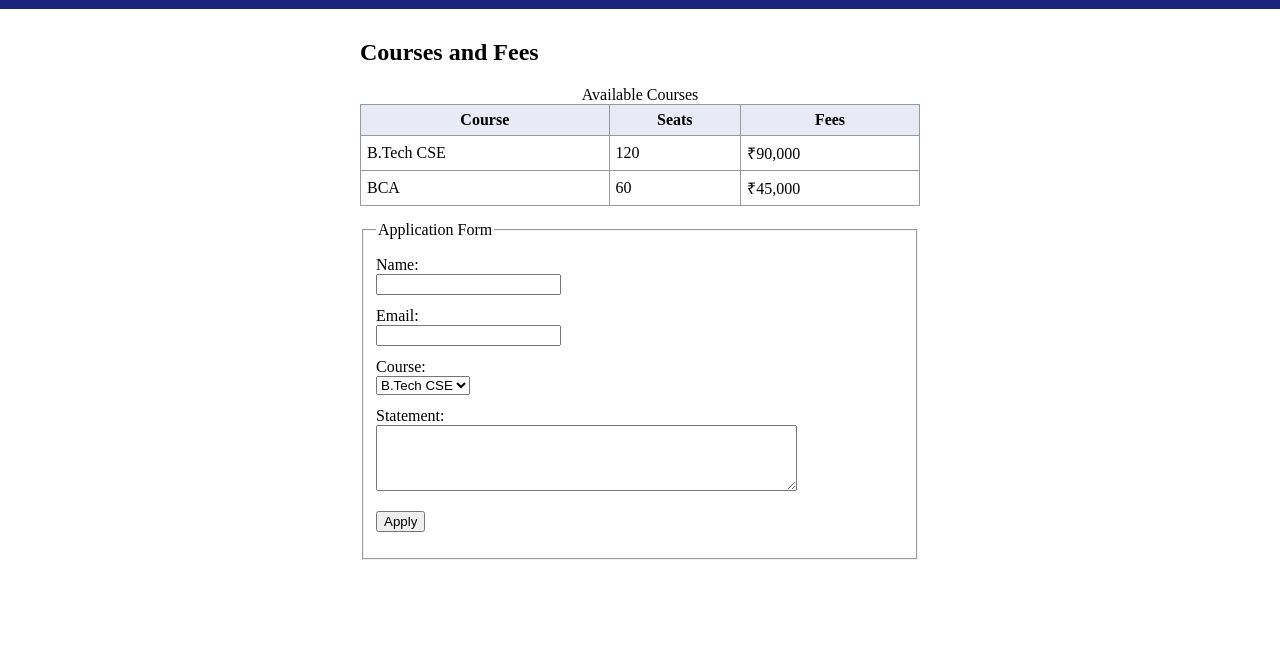
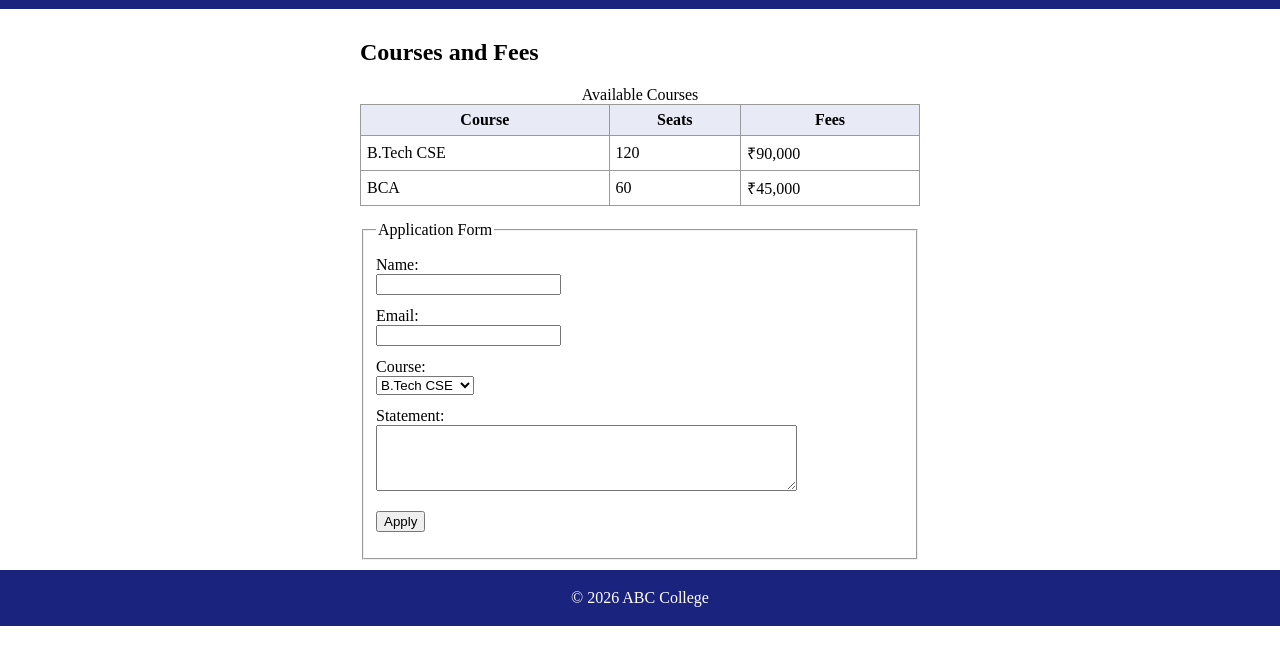
Before and after one commit to SaurabhBansal2305/WDW_0297, a plain HTML site: page Assignment18.html in a window 1280 px wide. Shown: the part 88-752 px from the top of the page. Drawn offline with Linux system fonts and the light colour scheme.

Commit message:
Assignment-18:Mini Project completed with fulfilling the required aim

```diff
--- a/Assignment18.html
+++ b/Assignment18.html
@@ -7,7 +7,7 @@
     header, footer { background: #1a237e; color: white; text-align: center; }
     header { padding: 30px 10px; }
     header h1 { margin: 0; }
-    footer { padding: 12px; }
+    footer { padding: 3px; }
     main   { max-width: 560px; margin: 0 auto; padding: 10px; }
     table  { width: 100%; border-collapse: collapse; margin-bottom: 15px; }
     th, td { border: 1px solid #999; padding: 6px; text-align: left; }
@@ -45,6 +45,8 @@
         <select id="course" name="course" required>
           <option>B.Tech CSE</option>
           <option>BCA</option>
+          <option>B.Tech AIML</option>
+          <option>M.Tech</option>
         </select>
         <label for="stmt">Statement:</label>
         <textarea id="stmt" name="stmt" rows="4" cols="50" maxlength="300"></textarea>
@@ -52,3 +54,8 @@
       </fieldset>
     </form>
   </main>
+   <footer>
+    <p>&copy; 2026 ABC College</p>
+  </footer>
+</body>
+</html>
```
